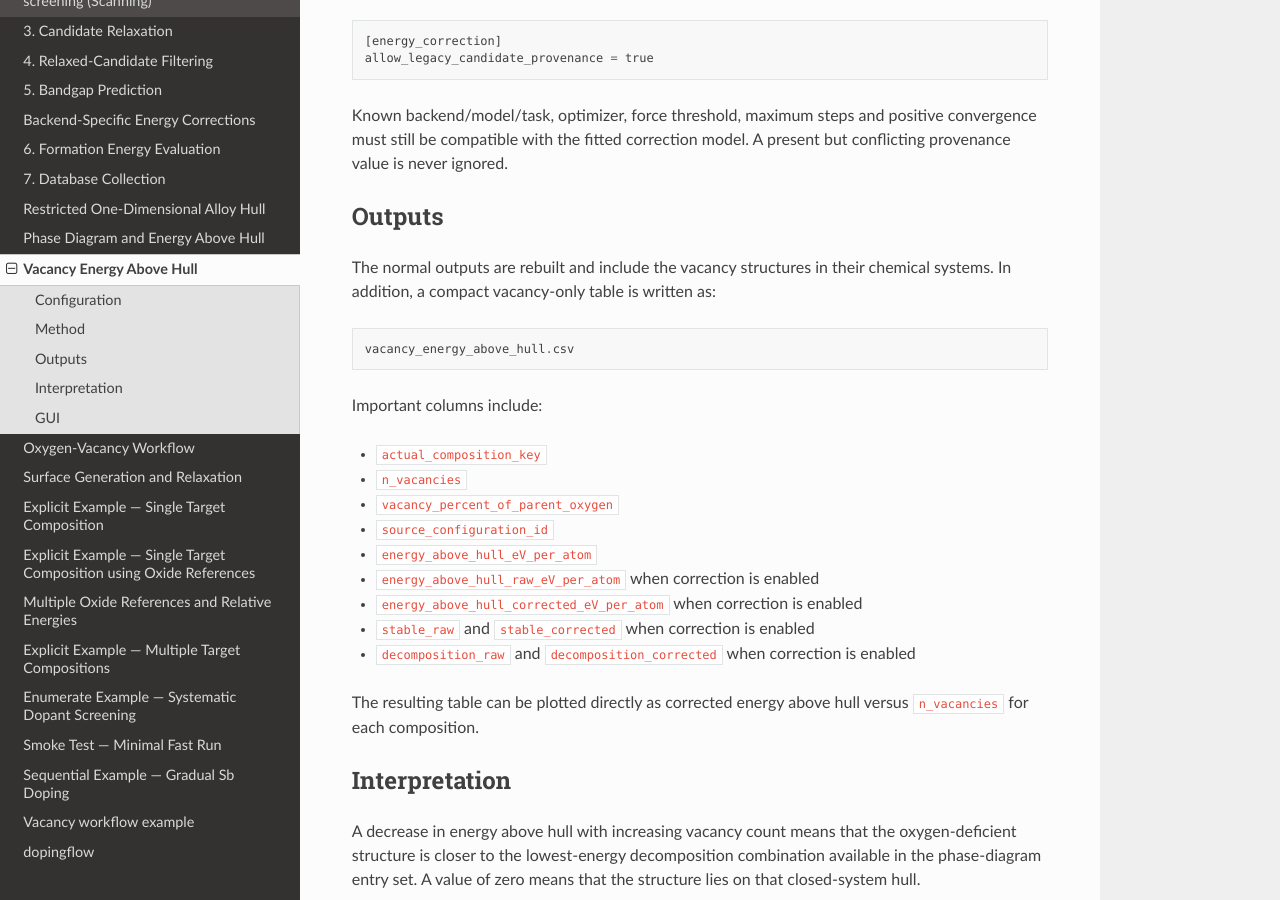
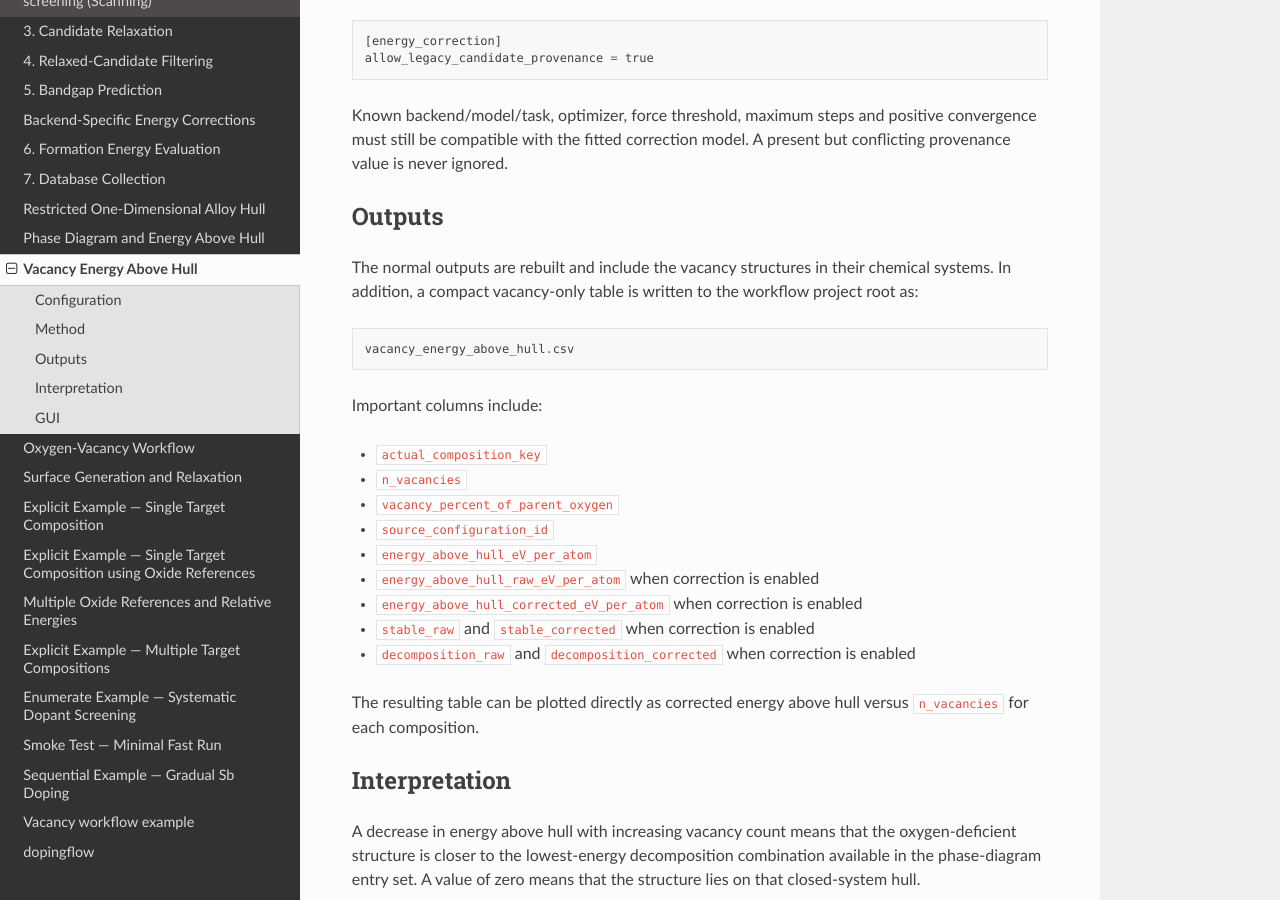
Before and after one commit to KazemZh/dopingflow, a Sphinx documentation site: the page built from docs/source/methods/vacancy_energy_above_hull.rst, in a window 1280 px wide and 900 px high, scrolled down 1364 px. Built offline with Sphinx 7.4.7 and the Read the Docs theme 3.1.0, drawn with Linux system fonts in a browser that asks for light colours.

Commit message:
Clarify vacancy hull GUI output location

```diff
--- a/docs/source/methods/vacancy_energy_above_hull.rst
+++ b/docs/source/methods/vacancy_energy_above_hull.rst
@@ -67,7 +67,8 @@ Outputs
 -------
 
 The normal outputs are rebuilt and include the vacancy structures in their
-chemical systems. In addition, a compact vacancy-only table is written as::
+chemical systems. In addition, a compact vacancy-only table is written to the
+workflow project root as::
 
    vacancy_energy_above_hull.csv
 
```
